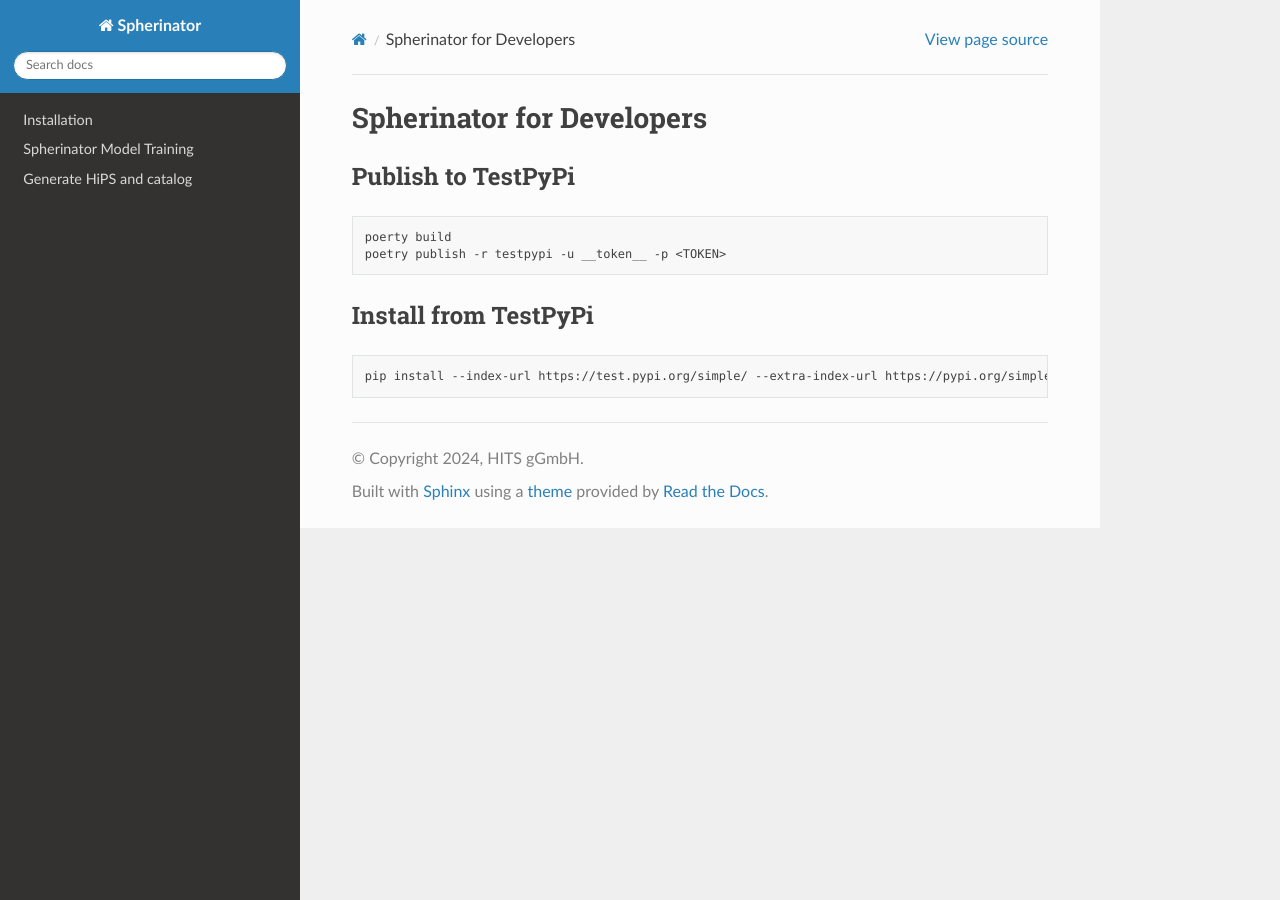
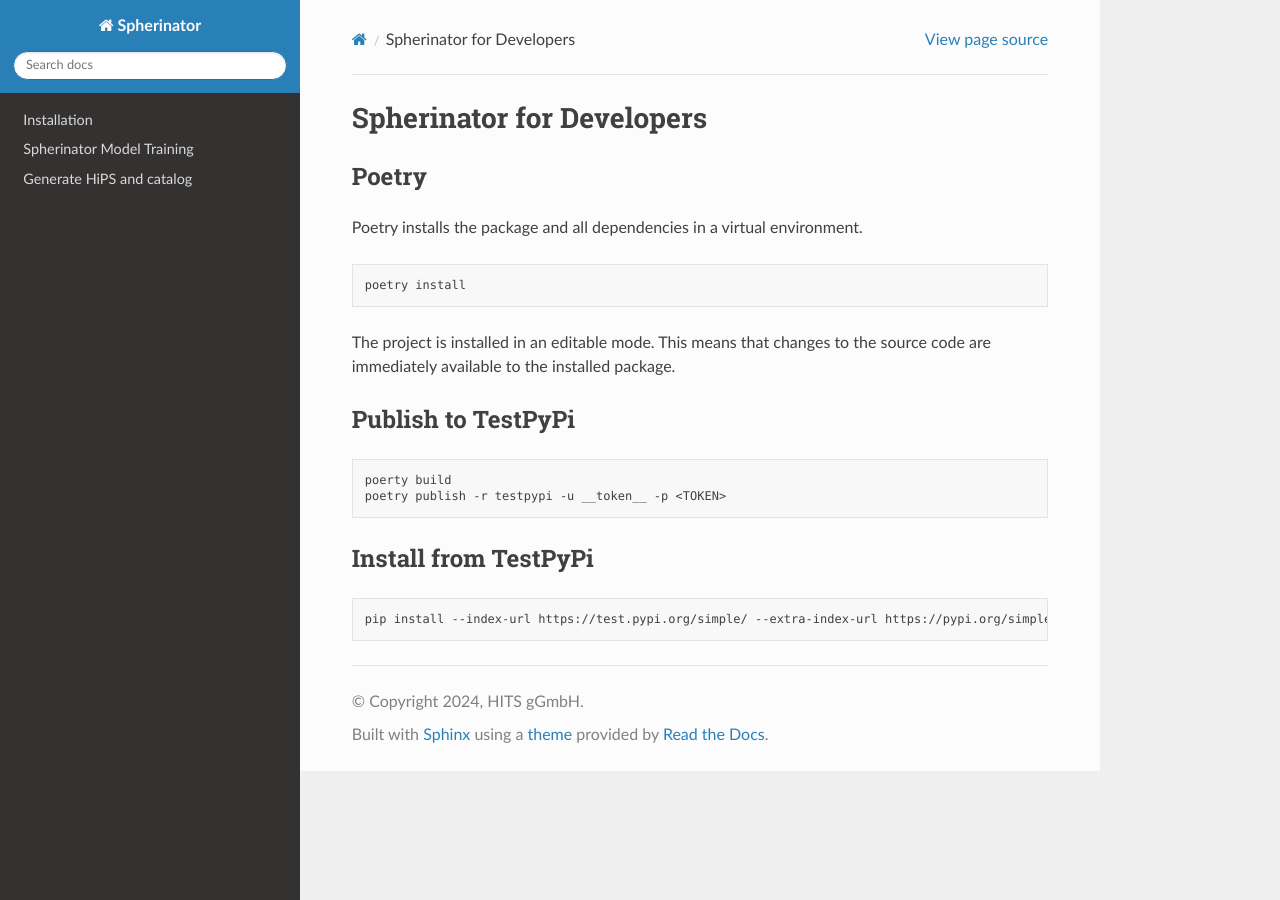
Before and after one commit to HITS-AIN/Spherinator, a Sphinx documentation site: the page built from docs/development.md, in a window 1280 px wide. Built offline with Sphinx 7.4.7 and the Read the Docs theme 2.0.0, drawn with Linux system fonts in a browser that asks for light colours.

Commit message:
Poetry install in an editable mode by default

````diff
--- a/docs/development.md
+++ b/docs/development.md
@@ -1,4 +1,15 @@
 # Spherinator for Developers
+
+## Poetry
+
+Poetry installs the package and all dependencies in a virtual environment.
+
+```bash
+poetry install
+```
+
+The project is installed in an editable mode. This means that changes to the source code are immediately available to the installed package.
+
 
 ## Publish to TestPyPi
 
@@ -7,8 +18,6 @@ poerty build
 poetry publish -r testpypi -u __token__ -p <TOKEN>
 ```
 
-
-
 ## Install from TestPyPi
 
 ```bash
````
Also changed, not shown: 1 other file.
